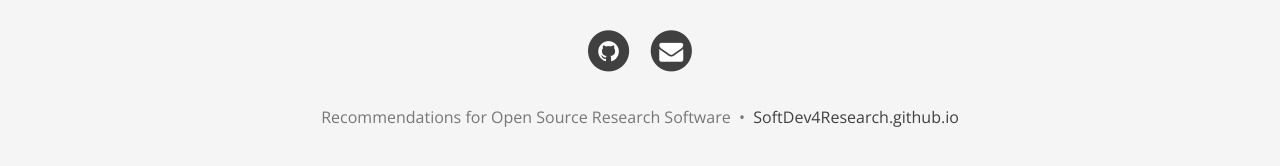
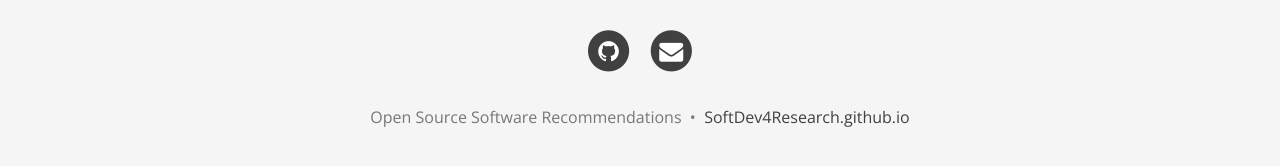
Before and after one commit to SoftDev4Research/recommendations, a Jekyll site: the page built from index.html, in a window 1280 px wide and 1373 px high. Shown: the part 1194-1360 px from the top of the window. Built offline with Jekyll 4.4.1, drawn with Linux system fonts in a browser that asks for light colours; nearby versions of some CDN libraries; the list of posts is cut into pages by our own code; some of the changed lines change nothing that is shown.

Commit message:
Update URL

```diff
--- a/_config.yml
+++ b/_config.yml
@@ -4,12 +4,12 @@
 # baseurl is the website's URL without the hostname
 
 # If you are building a simple GitHub user page (http://username.github.io) then use these settings:
-url: "http://recommendations.softdev4research.github.io"
-baseurl: ""
+#url: "https://softdev4research.github.io"
+#baseurl: ""
 
 # If you are building a GitHub project page then use these settings:
-#url: "http://username.github.io/projectname"
-#baseurl: "/projectname"
+url: "https://softdev4research.github.io/recommendations"
+baseurl: "/recommendations"
 
 # Of course don't forget to change the username and projectname to YOUR username and project
 
@@ -42,10 +42,10 @@
 # Change all these values or delete the ones you don't want.
 # Important: you must keep the "name" parameter, everything else you can remove
 author:
-  name: Recommendations for Open Source Research Software
-  email: "osr4rs@domain.com"
+  name: Open Source Software Recommendations
+  email: "software-development-best-practices-group@elixir-europe.org"
 #  facebook: yourname  # eg. daattali
-  github: SoftDev4LS    # eg. daattali
+  github: SoftDev4Research    # eg. daattali
 #  twitter: yourname   # eg. daattali
 #  reddit: yourname    # eg. daattali
 #  google-plus: +yourname   # eg. +DeanAttali or 109424658772469020925
```
